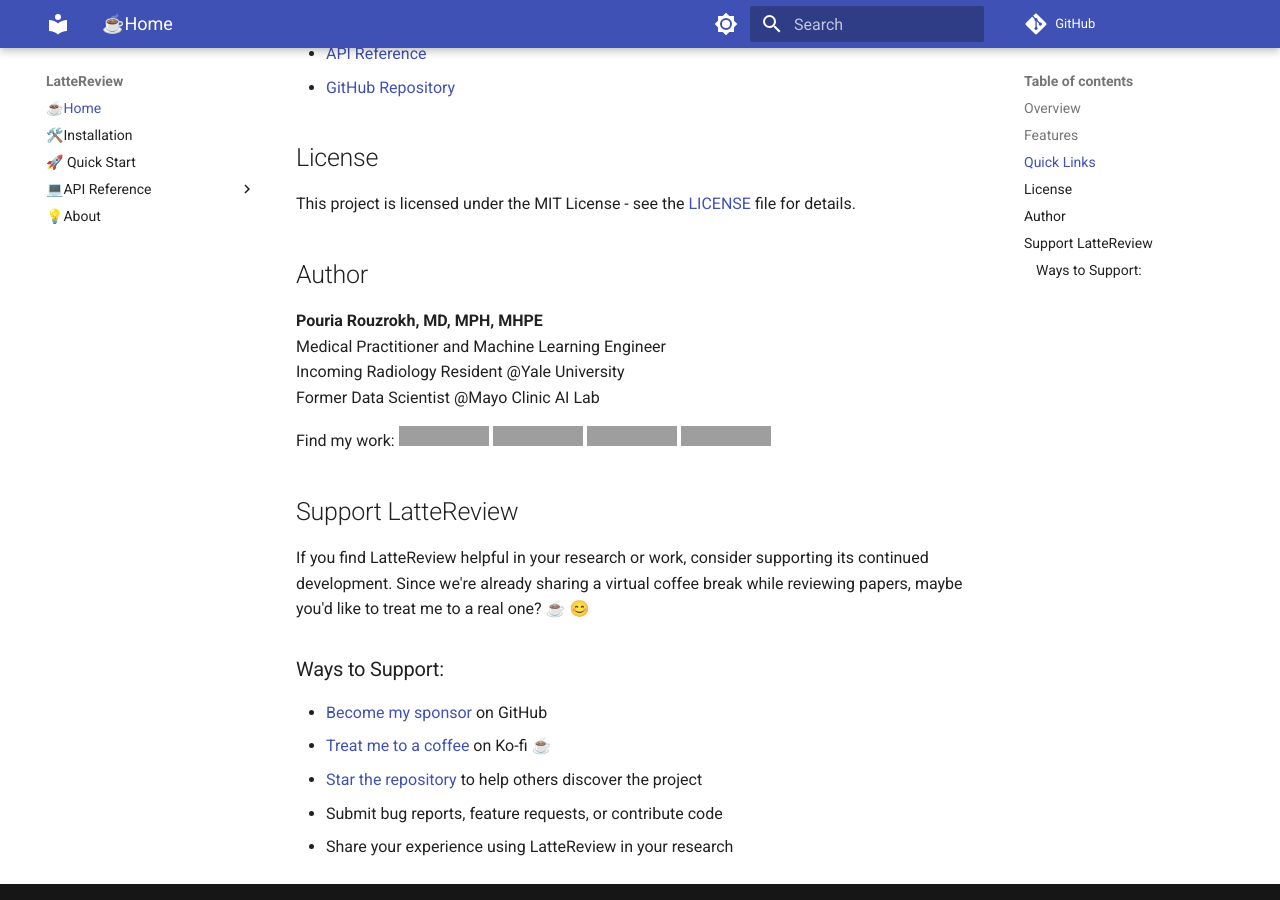
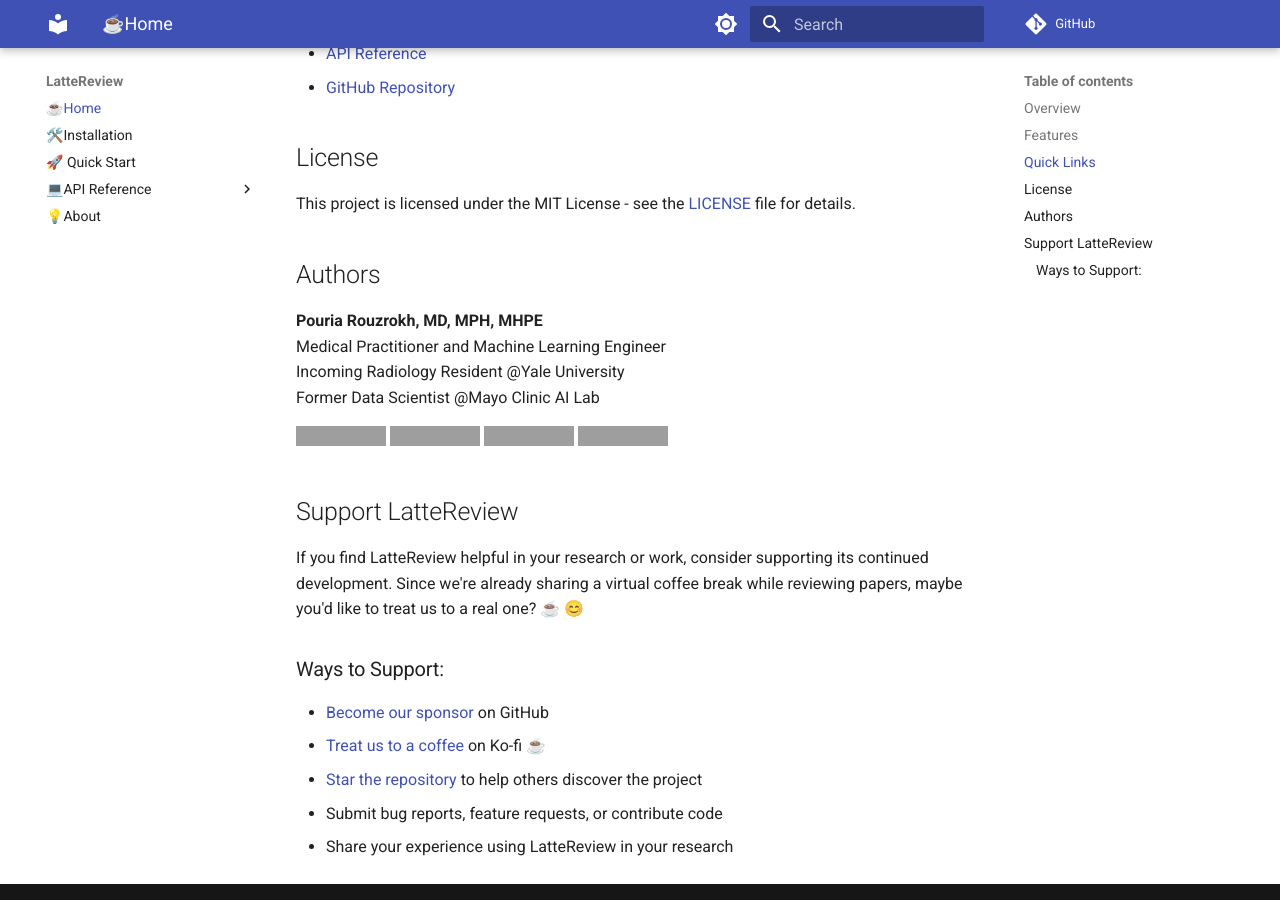
Before and after one commit to kevinchung58/LatteReview, an MkDocs documentation site: the page built from docs/index.md, in a window 1280 px wide and 900 px high, scrolled down 1564 px. Built offline with MkDocs 1.6.1 and Material for MkDocs 9.7.7, drawn with Linux system fonts in a browser that asks for light colours; comment, search, counter and statistics services are not loaded; grey boxes are pictures that could not be loaded.

```diff
--- /dev/null
+++ b/_version.py
@@ -0,0 +1 @@
+__version__ = "0.7.0"
--- a/docs/index.md
+++ b/docs/index.md
@@ -44,14 +44,13 @@ LatteReview is a Python framework that enables you to create and manage multi-ag
 
 This project is licensed under the MIT License - see the [LICENSE](https://github.com/PouriaRouzrokh/LatteReview/blob/main/LICENSE) file for details.
 
-## Author
+## Authors
 
 **Pouria Rouzrokh, MD, MPH, MHPE**
 Medical Practitioner and Machine Learning Engineer
 Incoming Radiology Resident @Yale University
 Former Data Scientist @Mayo Clinic AI Lab
 
-Find my work:
 [![Twitter Follow](https://img.shields.io/twitter/follow/prouzrokh?style=social)](https://twitter.com/prouzrokh)
 [![LinkedIn](https://img.shields.io/badge/LinkedIn-Connect-blue)](https://linkedin.com/in/pouria-rouzrokh)
 [![Google Scholar](https://img.shields.io/badge/Google%20Scholar-Profile-green)](https://scholar.google.com/citations?user=Ksv9I0sAAAAJ&hl=en)
@@ -59,12 +58,12 @@ Find my work:
 
 ## Support LatteReview
 
-If you find LatteReview helpful in your research or work, consider supporting its continued development. Since we're already sharing a virtual coffee break while reviewing papers, maybe you'd like to treat me to a real one? ☕ 😊
+If you find LatteReview helpful in your research or work, consider supporting its continued development. Since we're already sharing a virtual coffee break while reviewing papers, maybe you'd like to treat us to a real one? ☕ 😊
 
 ### Ways to Support:
 
-- [Become my sponsor](https://github.com/sponsors/PouriaRouzrokh) on GitHub
-- [Treat me to a coffee](http://ko-fi.com/pouriarouzrokh) on Ko-fi ☕
+- [Become our sponsor](https://github.com/sponsors/PouriaRouzrokh) on GitHub
+- [Treat us to a coffee](http://ko-fi.com/pouriarouzrokh) on Ko-fi ☕
 - [Star the repository](https://github.com/PouriaRouzrokh/LatteReview) to help others discover the project
 - Submit bug reports, feature requests, or contribute code
 - Share your experience using LatteReview in your research
--- a/setup.py
+++ b/setup.py
@@ -1,11 +1,12 @@
 from setuptools import setup, find_packages
+from _version import __version__
 
 with open("README.md", "r", encoding="utf-8") as fh:
     long_description = fh.read()
 
 setup(
     name="lattereview",
-    version="0.7.0",
+    version=__version__,
     author="Pouria Rouzrokh",
     author_email="po.rouzrokh@gmail.com",
     description="A framework for multi-agent review workflows using large language models",
```
Also changed, not shown: CHANGELOG.md (+27 -0 lines), README.md (+7 -8 lines), 1 other file.
